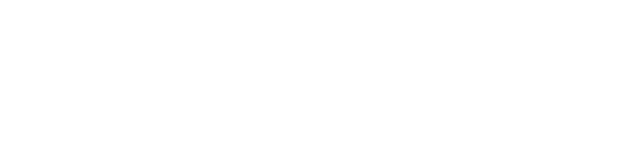
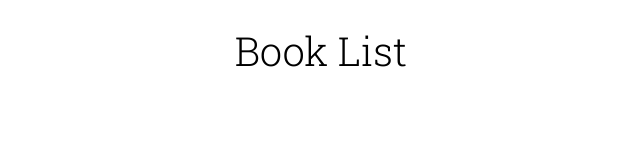
Before and after one commit to jacob-pearson/BookList, a plain HTML site: page index.html in a window 1280 px wide. Shown: the whole page, without its empty margins (319-959 px from the left). Drawn offline with Linux system fonts and the light colour scheme.

Commit message:
styles the header and heading

```diff
--- a/index.html
+++ b/index.html
@@ -10,7 +10,7 @@
 <body>
     <div class="main-wrapper">
         <header>
-
+            <h1>Book List</h1>
         </header>
         <div class="body-wrapper">
             <div class="list-wrapper">
--- a/style.css
+++ b/style.css
@@ -1,5 +1,21 @@
+@import url('https://fonts.googleapis.com/css2?family=Roboto+Slab:wght@100;200;300;400&display=swap');
+
 *{
     padding: 0;
     margin: 0;
     box-sizing: border-box;
 }
+header{
+    text-align: center;
+    font-family: 'Roboto Slab', serif;
+}
+h1{
+    font-weight: 300;
+    font-size: 2.5rem;
+}
+header,footer{
+    height: 100px;
+    width: auto;
+    display: grid;
+    align-items: center;
+}
```
